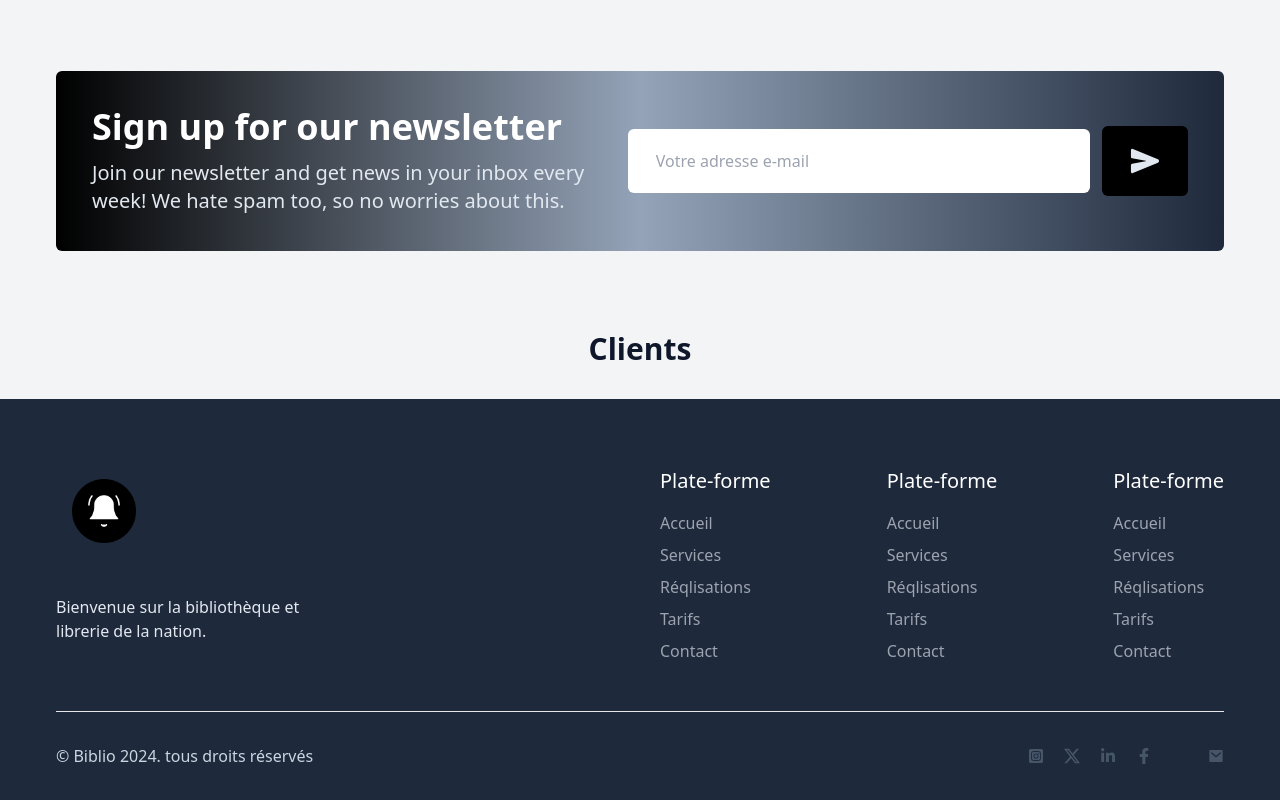
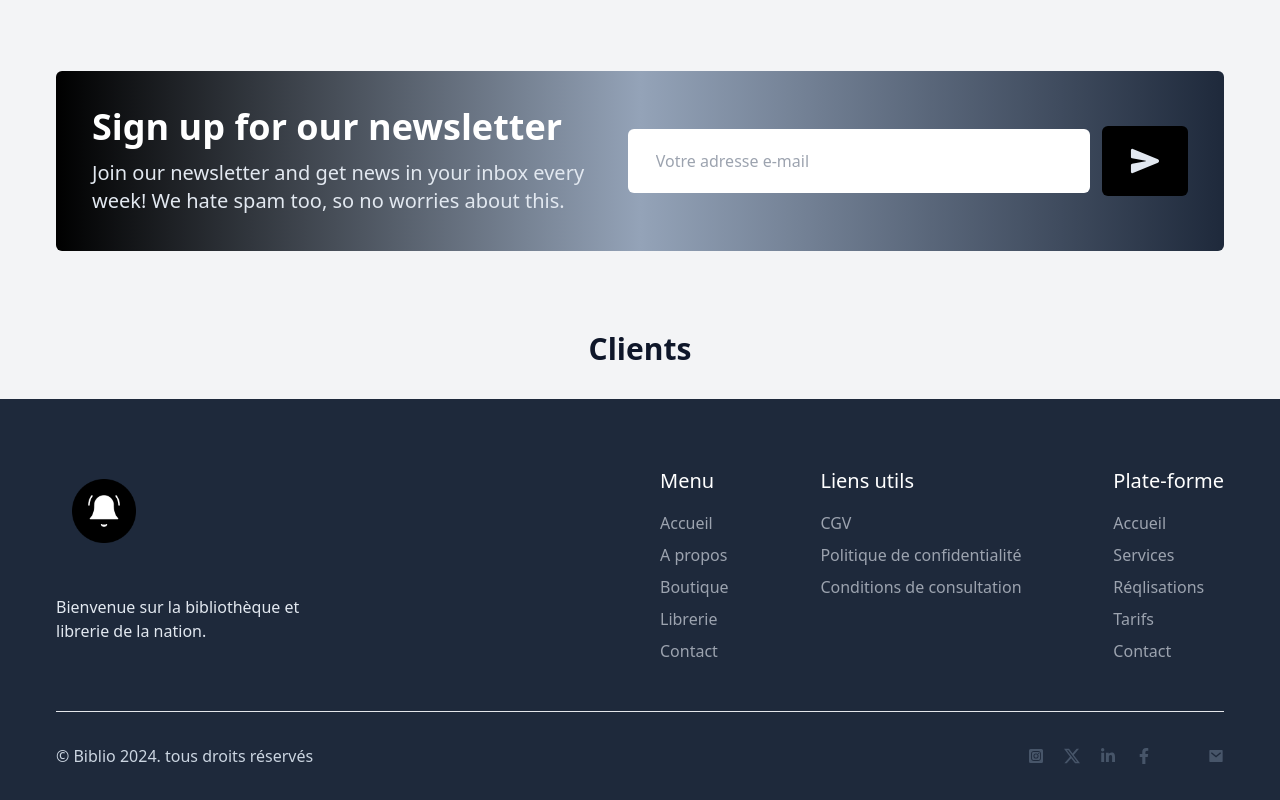
Before and after one commit to rovertnet/Bibliotheque, a React (Vite) app: page / in a window 1280 px wide. Shown: the part 1562-2362 px from the top of the page. Built offline with nearby package versions, Linux system fonts and the light colour scheme; some icons are missing.

Commit message:
add folder pages and file about

```diff
--- a/src/App.jsx
+++ b/src/App.jsx
@@ -21,6 +21,7 @@ function App() {
     { link: "A propos", path: "about" },
     { link: "Boutique", path: "shop" },
     { link: "Librerie", path: "library" },
+    { link: "Contact", path: "contact" },
   ];
 
   useEffect(() => {
--- a/src/component/footer/Footer.jsx
+++ b/src/component/footer/Footer.jsx
@@ -29,7 +29,7 @@ function Footer() {
           {/* Navigation */}
           <div className=" md:w-1/2 flex flex-col md:flex-row flex-wrap justify-between gap-8 items-start">
             <div className=" space-y-4 mt-5">
-              <h5 className=" text-white text-xl">Plate-forme</h5>
+              <h5 className=" text-white text-xl">Menu</h5>
               <ul className=" space-y-2">
                 <a
                   href="/"
@@ -41,19 +41,19 @@ function Footer() {
                   href="/service"
                   className=" block text-gray-400 hover:text-gray-300"
                 >
-                  Services
+                  A propos
                 </a>
                 <a
                   href="/realisations"
                   className=" block text-gray-400 hover:text-gray-300"
                 >
-                  Réqlisations
+                  Boutique
                 </a>
                 <a
                   href="/tarif"
                   className=" block text-gray-400 hover:text-gray-300"
                 >
-                  Tarifs
+                  Librerie
                 </a>
                 <a
                   href="/contact"
@@ -65,37 +65,25 @@ function Footer() {
             </div>
 
             <div className=" space-y-4 mt-5">
-              <h5 className=" text-white text-xl">Plate-forme</h5>
+              <h5 className=" text-white text-xl">Liens utils</h5>
               <ul className=" space-y-2">
                 <a
                   href="/"
                   className=" block text-gray-400 hover:text-gray-300"
                 >
-                  Accueil
+                  CGV
                 </a>
                 <a
                   href="/service"
                   className=" block text-gray-400 hover:text-gray-300"
                 >
-                  Services
+                  Politique de confidentialité
                 </a>
                 <a
                   href="/realisations"
                   className=" block text-gray-400 hover:text-gray-300"
                 >
-                  Réqlisations
-                </a>
-                <a
-                  href="/tarif"
-                  className=" block text-gray-400 hover:text-gray-300"
-                >
-                  Tarifs
-                </a>
-                <a
-                  href="/contact"
-                  className=" block text-gray-400 hover:text-gray-300"
-                >
-                  Contact
+                  Conditions de consultation
                 </a>
               </ul>
             </div>
```
Also changed, not shown: src/pages/About.jsx (added, +10 -0 lines).
